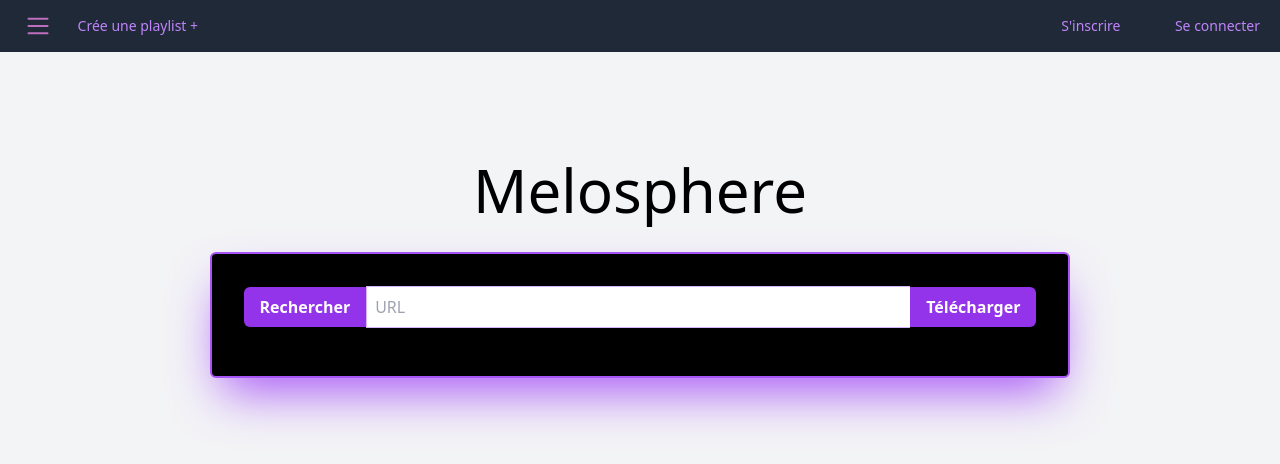
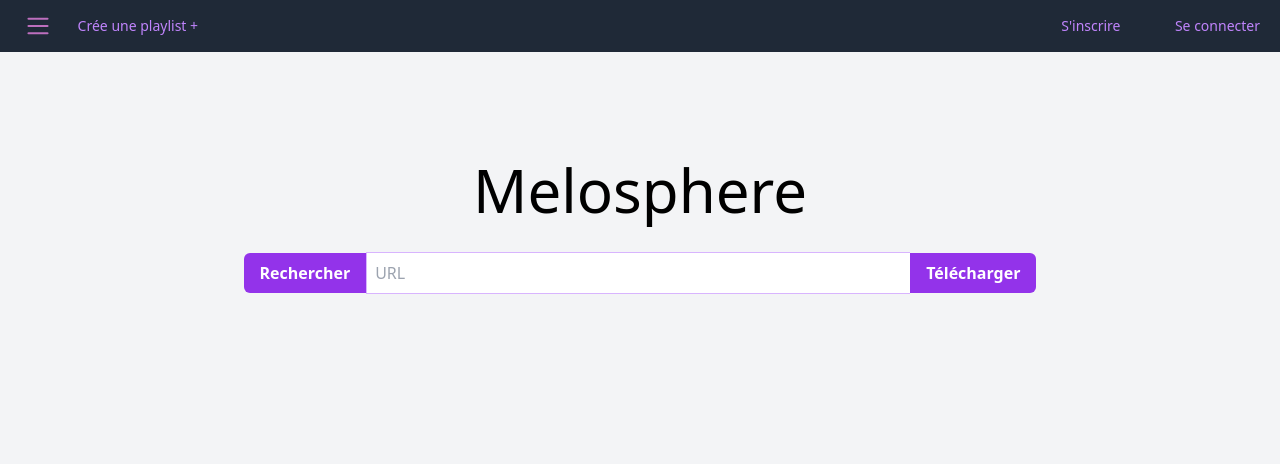
Before and after one commit to smaintos/melosphere-app-, a React (Create React App) app in the folder melosphere/: page / in a window 1280 px wide. Shown: the top 464 px of the page. Built offline with nearby package versions, Linux system fonts and the light colour scheme.

Commit message:
push playlists dl start

```diff
--- a/melosphere/src/Composants/SearchBar.js
+++ b/melosphere/src/Composants/SearchBar.js
@@ -131,7 +131,7 @@ const extractVideoId = (url) => {
 
 
 return (
-  <div className="bg-black p-8 rounded-md shadow-2xl shadow-purple-500 border-purple-500  overflow-auto transform hover:-translate-y-7 transition-transform duration-200 ease-in-out border-2 text-white">
+  <div className="">
           {error && <div className="error-message">{error}</div>}
     <div className="flex items-center mb-4">
       <button onClick={handleSearch} className="bg-purple-600 hover:bg-purple-700 text-white font-bold py-2 px-4 rounded-l-md focus:outline-none focus:ring-2 focus:ring-blue-500 focus:ring-opacity-50">
--- a/melosphere/src/Pages/Playlists.js
+++ b/melosphere/src/Pages/Playlists.js
@@ -111,10 +111,19 @@ const PlaylistPage = () => {
             <div className="flex flex-col gap-6 md:flex-row md:flex-wrap md:gap-[5rem] ml-[15rem] transform translate-y-[2rem]">
             {playlists.map((playlist, index) => (
           <div key={index} className="bg-black p-8 rounded-md shadow-2xl shadow-purple-500 border-purple-500 w-[454px] h-[600px] overflow-auto transform hover:-translate-y-7 transition-transform duration-200 ease-in-out border-2 text-white">
-                <h1 className="text-[1.7rem] font-semibold text-center">{playlist.name}</h1>
+            {/* Enveloppez le titre et le bouton dans un div pour les aligner */}
+            <div className="flex justify-between items-center mb-4">
+              <h1 className="text-[1.7rem] font-semibold">{playlist.name}</h1>
+              {/* Ajout du bouton Télécharger à droite du titre */}
+              <button
+                className="bg-transparent border-2 border-purple-500 font-bold py-2 px-4 rounded text-2xl hover:bg-transparent hover:bg-purple-500 "
+              >
+                ☔
+              </button>
+            </div>
             <p className="py-[1.5rem]">Description : {playlist.description}</p>
             <div>
-                {playlist.link ? playlist.link.replace(/,/g, ' ').split(' ').map((word, i) => (
+              {playlist.link? playlist.link.replace(/,/g, ' ').split(' ').map((word, i) => (
                 <React.Fragment key={i}>
                   {word}
                   <br />
@@ -126,7 +135,7 @@ const PlaylistPage = () => {
                 type="text"
                 placeholder="Lien à ajouter"
                 value={newLink[playlist.id] || ''}
-    onChange={(e) => setNewLink({ ...newLink, [playlist.id]: e.target.value })}
+                onChange={(e) => setNewLink({...newLink, [playlist.id]: e.target.value })}
                 pattern="https?://.+"
                 title="Please enter a valid URL"
                 className="block w-full border-2 border-purple-500 shadow-md shadow-purple-500 group-hover:shadow-white bg-black text-white focus:outline-none focus:border-white group-hover:border-white rounded-md px-4 py-2"
```
Lines whose indentation alone changed are shown as unchanged.
